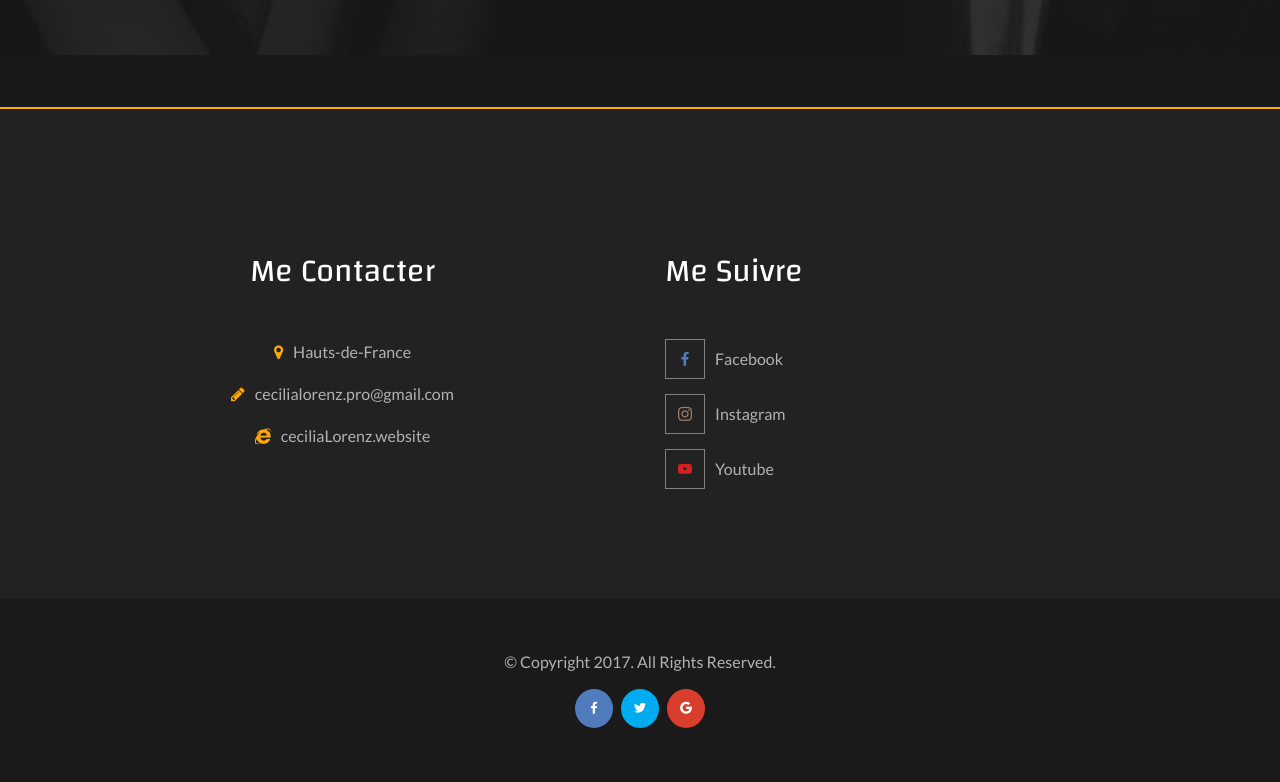
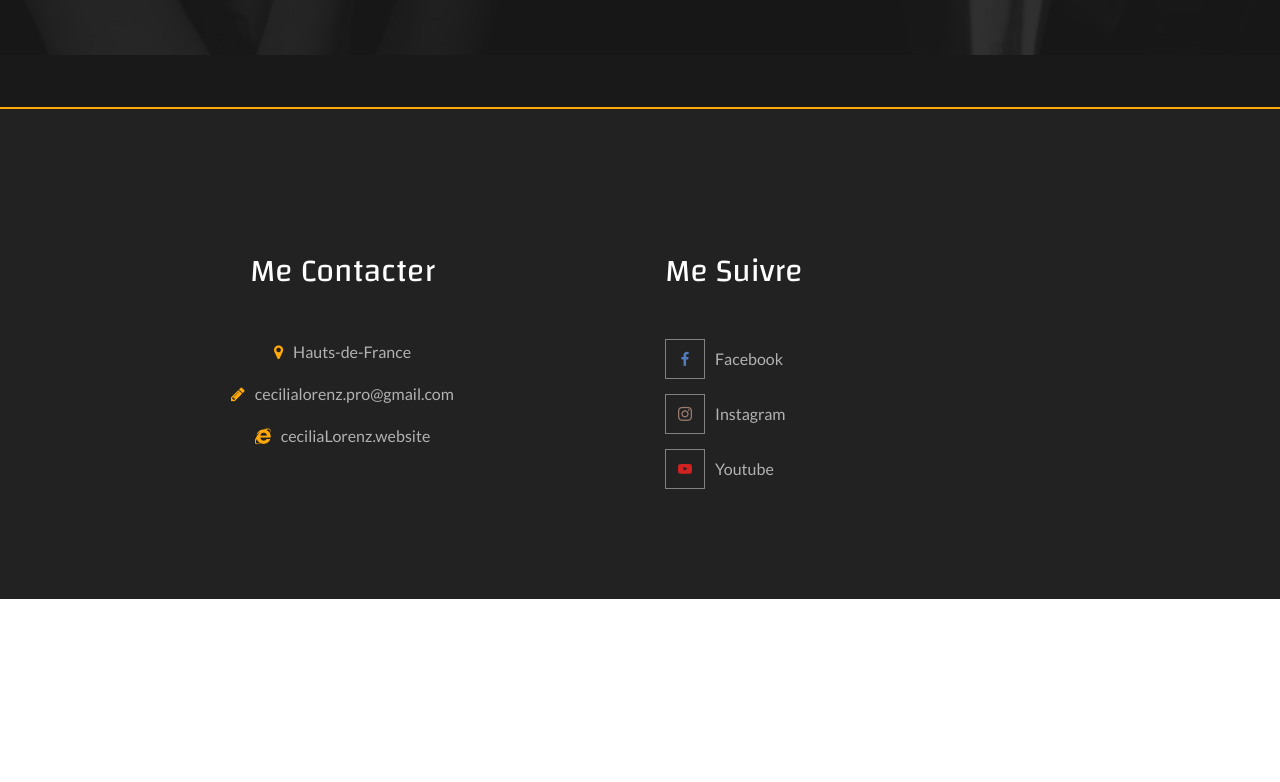
Before and after one commit to MohamedAminO2504/Cecilia, a plain HTML site: page index.html in a window 1280 px wide. Shown: the part 7544-8326 px from the top of the page. After the commit the page ends 8143 px from the top, so only its background shows below. Drawn offline with Linux system fonts and the light colour scheme; files whose address does not match are found by name.

Commit message:
Suppression du copyright

```diff
--- a/index.html
+++ b/index.html
@@ -1171,20 +1171,6 @@
                     </div>
                 </div>
             </footer>
-            <section class="ds ms page_copyright section_padding_top_40 section_padding_bottom_40">
-                <div class="container">
-                    <div class="row">
-                        <div class="col-sm-12 text-center">
-                            <p>&copy; Copyright 2017. All Rights Reserved.</p>
-                            <div>
-                                <a class="social-icon color-bg-icon round-icon socicon-facebook" href="#" title="Facebook"></a>
-                                <a class="social-icon color-bg-icon round-icon socicon-twitter" href="#" title="Twitter"></a>
-                                <a class="social-icon color-bg-icon round-icon socicon-google" href="#" title="Google"></a>
-                            </div>
-                        </div>
-                    </div>
-                </div>
-            </section>
         </div>
         <!-- eof #box_wrapper -->
     </div>
```
